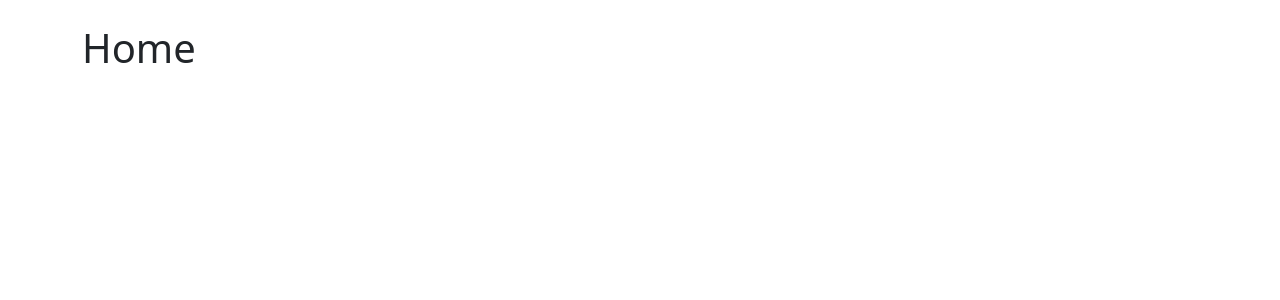
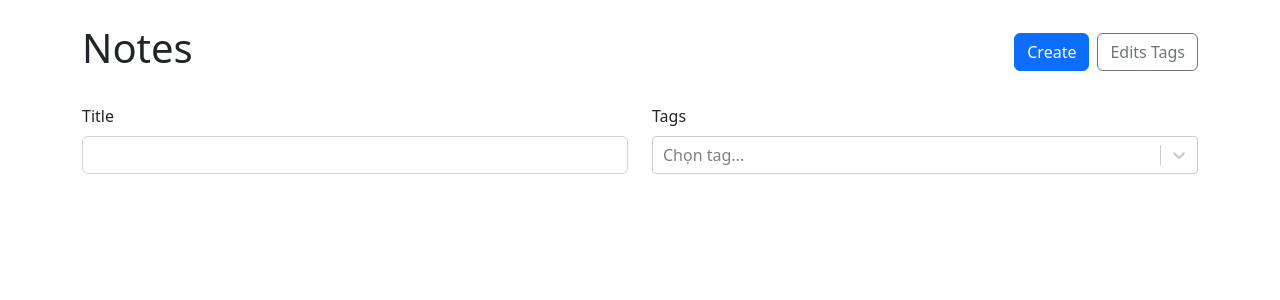
Before and after one commit to Minhpng/react-typescript-create-note-taking-app, a React (Vite) app: page / in a window 1280 px wide. Shown: the top 300 px of the page. Built offline with nearby package versions, Linux system fonts and the light colour scheme.

Commit message:
NoteList

```diff
--- a/package.json
+++ b/package.json
@@ -14,11 +14,13 @@
     "react-bootstrap": "^2.6.0",
     "react-dom": "^18.2.0",
     "react-router-dom": "^6.4.3",
-    "react-select": "^5.6.1"
+    "react-select": "^5.6.1",
+    "uuid": "^9.0.0"
   },
   "devDependencies": {
     "@types/react": "^18.0.24",
     "@types/react-dom": "^18.0.8",
+    "@types/uuid": "^8.3.4",
     "@vitejs/plugin-react": "^2.2.0",
     "typescript": "^4.6.4",
     "vite": "^3.2.3"
--- a/src/App.tsx
+++ b/src/App.tsx
@@ -2,7 +2,9 @@
 import { useMemo } from "react"
 import { Container } from "react-bootstrap"
 import { Routes, Route, Navigate } from "react-router-dom"
+import { v4 as uuidV4 } from "uuid"
 import NewNote from "./NewNote"
+import NoteList from "./NoteList"
 import useLocalStorage from "./useLocalStorage"
 
 export type RawNote = {
@@ -35,17 +37,42 @@
 
 	const notesWithTags = useMemo(() => {
 		return notes.map((note) => {
-			return { ...note, tags: tags.filter((tag) => note.tagIds.includes(tag.id)) }
+			return {
+				...note,
+				tags: tags.filter((tag) => note.tagIds.includes(tag.id)),
+			}
 		})
 	}, [notes, tags])
 
-	console.log(notesWithTags)
+	function onCreateNote({ tags, ...data }: NoteData) {
+		console.log(tags)
+
+		setNotes((prevNotes) => {
+			return [
+				...prevNotes,
+				{ ...data, id: uuidV4(), tagIds: tags.map((tag) => tag.id) },
+			]
+		})
+	}
+
+	function addTag(tag: Tag) {
+		setTags((prev) => [...prev, tag])
+	}
 
 	return (
 		<Container className="my-4">
 			<Routes>
-				<Route path="/" element={<h1>Home</h1>} />
-				<Route path="/new" element={<NewNote />} />
+				<Route path="/" element={<NoteList availableTags={tags} />} />
+				<Route
+					path="/new"
+					element={
+						<NewNote
+							onSubmit={onCreateNote}
+							onAddTag={addTag}
+							availableTags={tags}
+						/>
+					}
+				/>
 				<Route path="/:id">
 					<Route index element={<h1>Show</h1>} />
 					<Route path="edit" element={<h1>Edit</h1>} />
--- a/src/NewNote.tsx
+++ b/src/NewNote.tsx
@@ -1,11 +1,22 @@
 import React from "react"
+import { NoteData, Tag } from "./App"
 import NoteForm from "./NoteForm"
 
-function NewNote() {
+type NewNoteProps = {
+	onSubmit: (data: NoteData) => void
+	onAddTag: (data: Tag) => void
+	availableTags: Tag[]
+}
+
+function NewNote({ onSubmit, onAddTag, availableTags }: NewNoteProps) {
 	return (
 		<>
 			<h1 className="mb-4">New Note</h1>
-			<NoteForm />
+			<NoteForm
+				onSubmit={onSubmit}
+				onAddTag={onAddTag}
+				availableTags={availableTags}
+			/>
 		</>
 	)
 }
--- a/src/NoteForm.tsx
+++ b/src/NoteForm.tsx
@@ -1,19 +1,23 @@
 import React, { useState } from "react"
 import { useRef, FormEvent } from "react"
 import { Button, Col, Form, Row, Stack } from "react-bootstrap"
-import { Link } from "react-router-dom"
+import { Link, useNavigate } from "react-router-dom"
 import CreatableReactSelect from "react-select/creatable"
+import { v4 as uuidV4 } from "uuid"
 import { NoteData, Tag } from "./App"
 
 type NoteFormProps = {
 	onSubmit: (data: NoteData) => void
+	onAddTag: (data: Tag) => void
+	availableTags: Tag[]
 }
 
-function NoteForm({ onSubmit }: NoteFormProps) {
+function NoteForm({ onSubmit, onAddTag, availableTags }: NoteFormProps) {
 	const titleRef = useRef<HTMLInputElement>(null)
 	const markdownRef = useRef<HTMLTextAreaElement>(null)
 
 	const [selectedTags, setSelectedTags] = useState<Tag[]>([])
+	const navigate = useNavigate()
 
 	const handleSubmit = (e: FormEvent) => {
 		e.preventDefault()
@@ -21,8 +25,10 @@
 		onSubmit({
 			title: titleRef.current!.value,
 			markdown: markdownRef.current!.value,
-			tags: [],
+			tags: selectedTags,
 		})
+
+		navigate("..")
 	}
 	return (
 		<Form onSubmit={handleSubmit}>
@@ -38,7 +44,15 @@
 						<Form.Group controlId="tags">
 							<Form.Label>Tags</Form.Label>
 							<CreatableReactSelect
+								onCreateOption={(label) => {
+									const newTag = { id: uuidV4(), label }
+									onAddTag(newTag)
+									setSelectedTags((prev) => [...prev, newTag])
+								}}
 								value={selectedTags.map((tag) => {
+									return { label: tag.label, value: tag.id }
+								})}
+								options={availableTags.map((tag) => {
 									return { label: tag.label, value: tag.id }
 								})}
 								onChange={(tags) => {
--- /dev/null
+++ b/src/NoteList.tsx
@@ -0,0 +1,71 @@
+import React, { useState } from "react"
+import { Button, Col, Form, Row, Stack } from "react-bootstrap"
+import { Link } from "react-router-dom"
+import ReactSelect from "react-select"
+import { Tag } from "./App"
+
+type NoteListProps = {
+	availableTags: Tag[]
+}
+
+function NoteList({ availableTags }: NoteListProps) {
+	const [selectedTags, setSelectedTags] = useState<Tag[]>([])
+	const [title, setTitle] = useState<string>()
+	return (
+		<>
+			<Row className="align-items-center mb-4">
+				<Col>
+					<h1>Notes</h1>
+				</Col>
+				<Col xs="auto">
+					<Stack gap={2} direction="horizontal">
+						<Link to="/new">
+							<Button variant="primary">Create</Button>
+						</Link>
+						<Button variant="outline-secondary">Edits Tags</Button>
+					</Stack>
+				</Col>
+			</Row>
+			<Form>
+				<Row className="my-4">
+					<Col>
+						<Form.Group controlId="title">
+							<Form.Label>Title</Form.Label>
+							<Form.Control
+								type="text"
+								value={title}
+								onChange={(e) => setTitle(e.target.value)}
+							/>
+						</Form.Group>
+					</Col>
+					<Col>
+						<Form.Group controlId="tags">
+							<Form.Label>Tags</Form.Label>
+							<ReactSelect
+								value={selectedTags.map((tag) => {
+									return { label: tag.label, value: tag.id }
+								})}
+								options={availableTags.map((tag) => {
+									return { label: tag.label, value: tag.id }
+								})}
+								onChange={(tags) => {
+									setSelectedTags(
+										tags.map((tag) => {
+											return { label: tag.label, id: tag.value }
+										})
+									)
+								}}
+								isMulti
+								placeholder="Chọn tag..."
+							/>
+						</Form.Group>
+					</Col>
+				</Row>
+			</Form>
+
+			<Row xs={1} sm={2} lg={3} xl={4} className="g-3"></Row>
+		</>
+	)
+}
+
+export default NoteList
```
Also changed, not shown: 1 other file (tests, documents, lock files or other folders).
